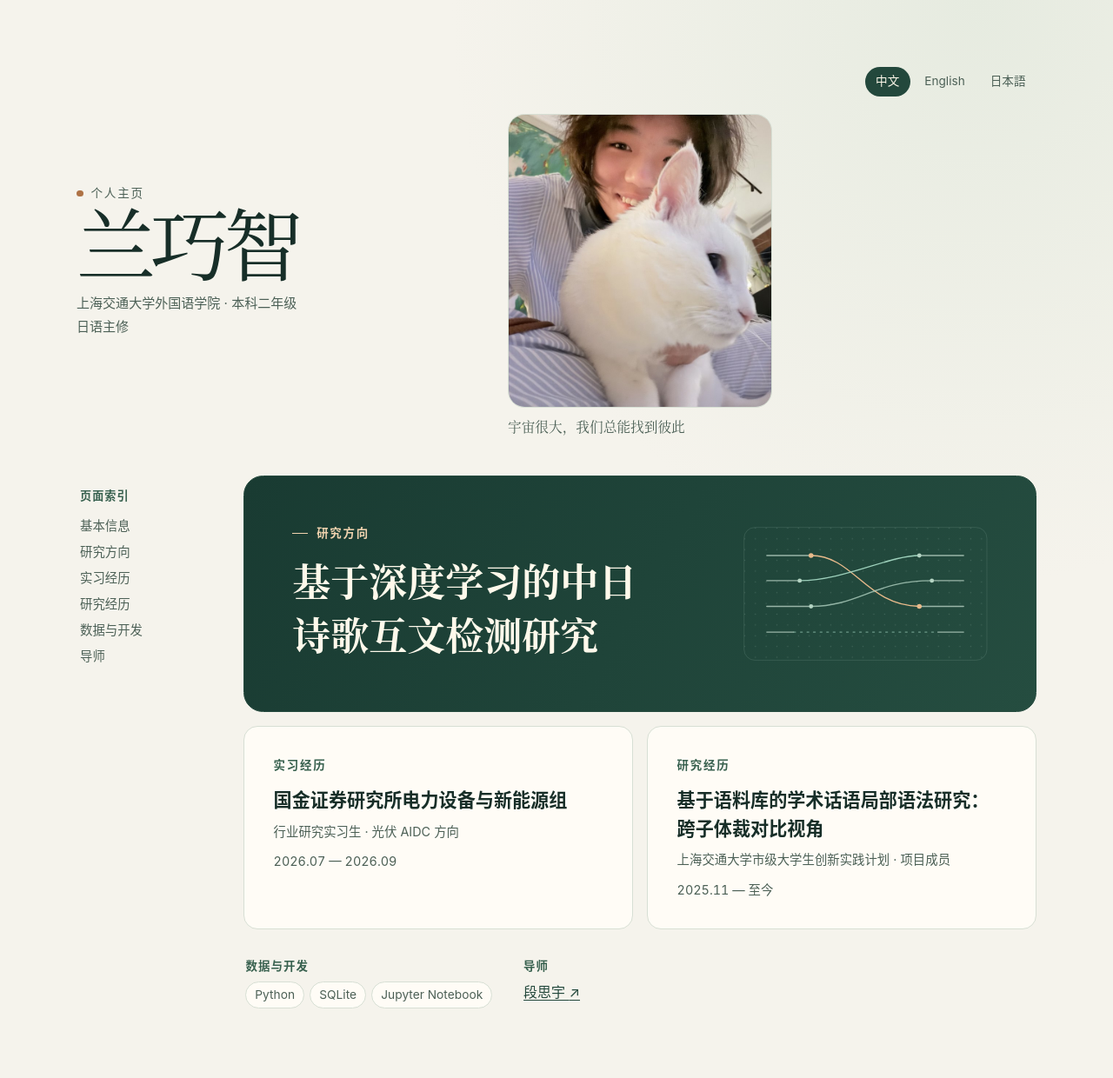
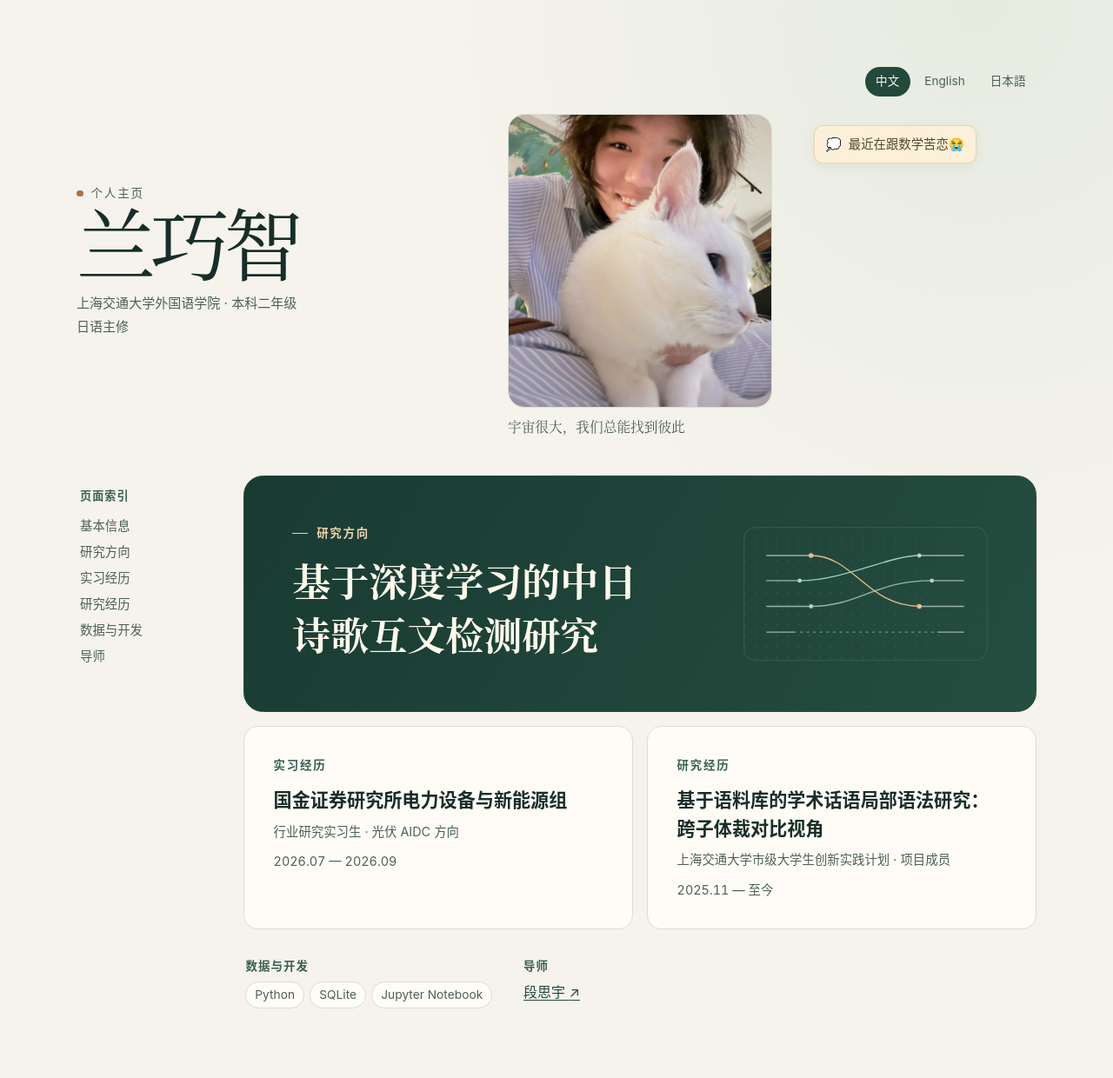
Before and after one commit to lanq30721/lanq30721.github.io, a Jekyll site: the page built from index.html, in a window 1280 px wide. Shown: the whole page at 87% size. Built offline with Jekyll 4.4.1, drawn with Linux system fonts in a browser that asks for light colours.

Commit message:
Add a localized mood note beside the homepage portrait

```diff
--- a/_data/home.yml
+++ b/_data/home.yml
@@ -21,6 +21,7 @@ locales:
     study: "日语主修"
     portrait_alt: "个人主页照片"
     motto: "宇宙很大，我们总能找到彼此"
+    thought: "最近在跟数学苦恋😭"
     skills: "数据与开发"
     advisor: "导师"
   en:
@@ -35,6 +36,7 @@ locales:
     study: "Major in Japanese"
     portrait_alt: "Homepage photo"
     motto: "In a universe this vast, we always find our way to each other—call it serendipity."
+    thought: "I’ve been struggling with math lately…"
     skills: "Data & Development"
     advisor: "Academic Advisor"
   ja:
@@ -49,6 +51,7 @@ locales:
     study: "日本語専攻"
     portrait_alt: "プロフィール写真"
     motto: "宇宙はこんなにも広いのに、私たちはいつだって巡り会える。"
+    thought: "最近、数学に苦戦しながらも勉強を続けています。"
     skills: "データ処理・開発"
     advisor: "指導教員"
 
--- a/_layouts/editorial.html
+++ b/_layouts/editorial.html
@@ -32,6 +32,9 @@
       <img class="portrait" src="{{ home.portrait | relative_url }}" alt="{{ ui.portrait_alt | escape }}" width="306" height="340">
       {% if ui.motto and ui.motto != empty -%}
       <p class="motto">{{ ui.motto | escape }}</p>
+      {% endif -%}
+      {% if ui.thought and ui.thought != empty -%}
+      <p class="thought"><span aria-hidden="true">💭</span>{{ ui.thought | escape }}</p>
       {% endif -%}
     </header>
 
--- a/assets/editorial.css
+++ b/assets/editorial.css
@@ -123,6 +123,41 @@ p {
 
 :lang(en) .motto {
   font-style: italic;
+}
+
+.thought {
+  position: relative;
+  display: flex;
+  grid-column: 1 / -1;
+  grid-row: 1;
+  align-items: flex-start;
+  justify-self: end;
+  gap: 0.5rem;
+  max-width: 20rem;
+  padding: 0.6rem 0.8rem;
+  border: 1px solid #e4d5b4;
+  border-radius: 0.65rem;
+  background: #fcf1d8;
+  box-shadow: 0 4px 14px #49391f12;
+  color: #56462e;
+  font-size: 0.9rem;
+}
+
+.thought span {
+  flex: none;
+}
+
+@media (min-width: 960px) {
+  .masthead {
+    grid-template-columns: minmax(0, 28rem) clamp(7rem, 26vw, 19rem) minmax(10rem, 1fr);
+  }
+
+  .thought {
+    grid-column: 3;
+    align-self: start;
+    justify-self: start;
+    margin-top: 0.8rem;
+  }
 }
 
 .page-grid {
```
